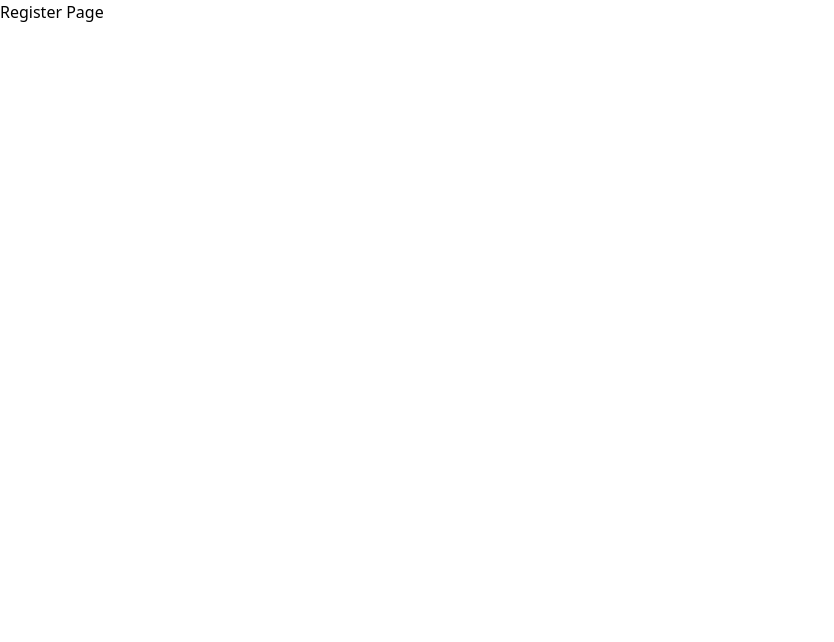
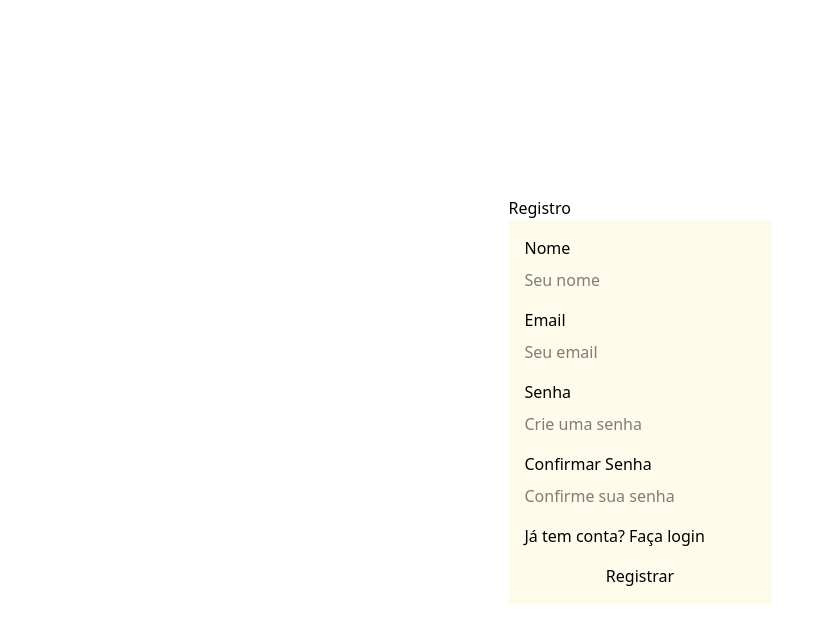
Before and after one commit to Allyhere/access-control-cp, a React app: page /register in a window 1280 px wide. Shown: the top 642 px of the page, without its empty margins (0-834 px from the left). Built offline with nearby package versions, Linux system fonts and the light colour scheme; the HTML template or start-up script is replaced by a standard one.

Commit message:
feat: adicionado tela de registro

```diff
--- a/src/pages/Register.tsx
+++ b/src/pages/Register.tsx
@@ -1,5 +1,102 @@
+import { useForm, type SubmitHandler } from "react-hook-form";
+import { Link } from "react-router";
+
+type FormData = {
+  name: string;
+  email: string;
+  password: string;
+  confirmPassword: string;
+};
+
 function Register() {
-  return <h1>Register Page</h1>;
+  const {
+    register,
+    handleSubmit,
+    formState: { errors },
+    watch,
+  } = useForm<FormData>();
+
+  const onSubmit: SubmitHandler<FormData> = (data) => {
+    console.log("Dados do registro:", data);
+      };
+
+  // Validar a senha de confirmação
+  const password = watch("password");
+
+  return (
+    <section className="grid min-h-screen place-content-center">
+      <h1>Registro</h1>
+      <form
+        className="grid gap-4 bg-amber-50 p-4 rounded"
+        onSubmit={handleSubmit(onSubmit)}
+      >
+        <div className="grid gap-2">
+          <label htmlFor="name">Nome</label>
+          <input
+            type="text"
+            id="name"
+            placeholder="Seu nome"
+            {...register("name", { required: true, minLength: 2 })}
+          />
+          {errors.name && (
+            <span className="text-red-500">Nome é obrigatório</span>
+          )}
+        </div>
+
+        <div className="grid gap-2">
+          <label htmlFor="email">Email</label>
+          <input
+            type="email"
+            id="email"
+            placeholder="Seu email"
+            {...register("email", { required: true })}
+          />
+          {errors.email && (
+            <span className="text-red-500">Email inválido</span>
+          )}
+        </div>
+
+        <div className="grid gap-2">
+          <label htmlFor="password">Senha</label>
+          <input
+            type="password"
+            id="password"
+            placeholder="Crie uma senha"
+            {...register("password", { required: true, minLength: 6 })}
+          />
+          {errors.password && (
+            <span className="text-red-500">
+              Senha deve ter pelo menos 6 caracteres
+            </span>
+          )}
+        </div>
+
+        <div className="grid gap-2">
+          <label htmlFor="confirmPassword">Confirmar Senha</label>
+          <input
+            type="password"
+            id="confirmPassword"
+            placeholder="Confirme sua senha"
+            {...register("confirmPassword", {
+              required: true,
+              validate: (value) => value === password || "Senhas não são iguais",
+            })}
+          />
+          {errors.confirmPassword && (
+            <span className="text-red-500">
+              {errors.confirmPassword.message}
+            </span>
+          )}
+        </div>
+
+        <p>
+          Já tem conta? <Link to="/login">Faça login</Link>
+        </p>
+
+        <button type="submit">Registrar</button>
+      </form>
+    </section>
+  );
 }
 
 export { Register };
```
